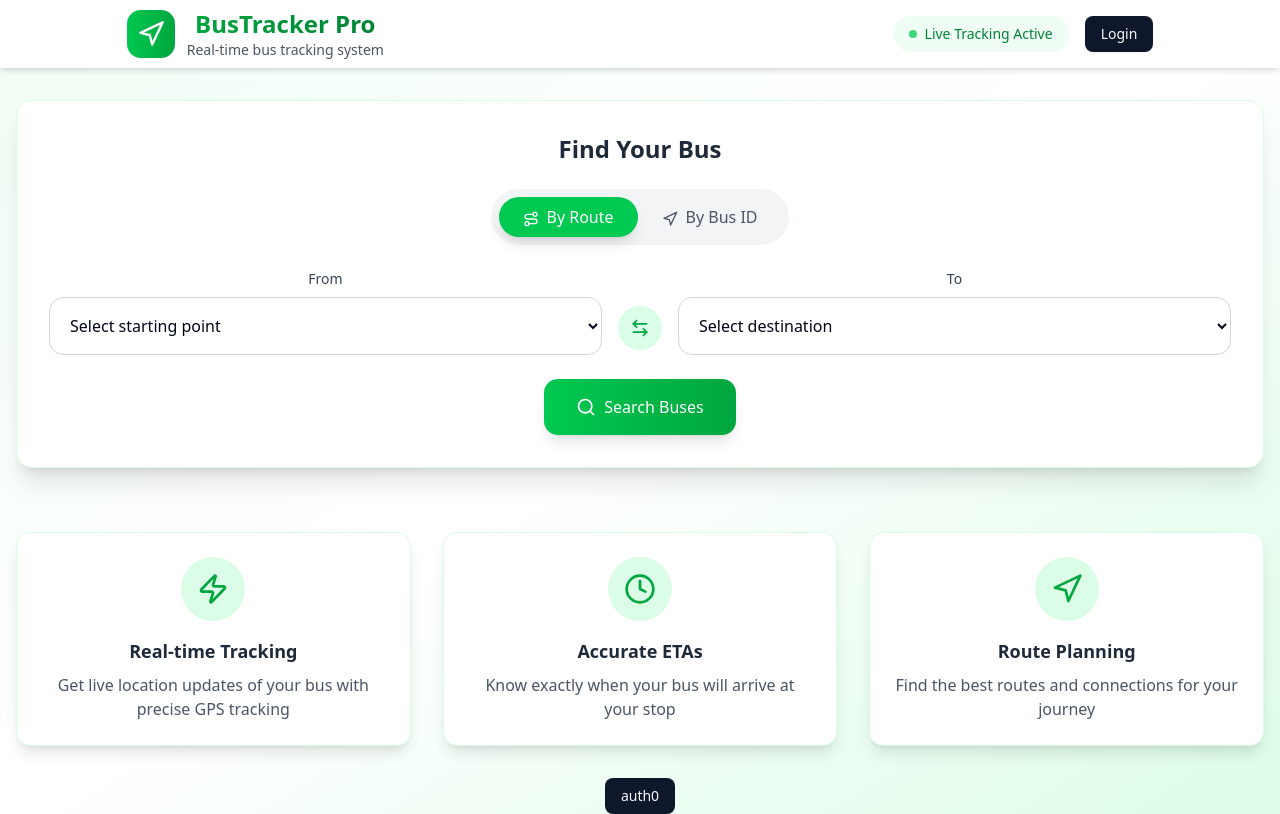
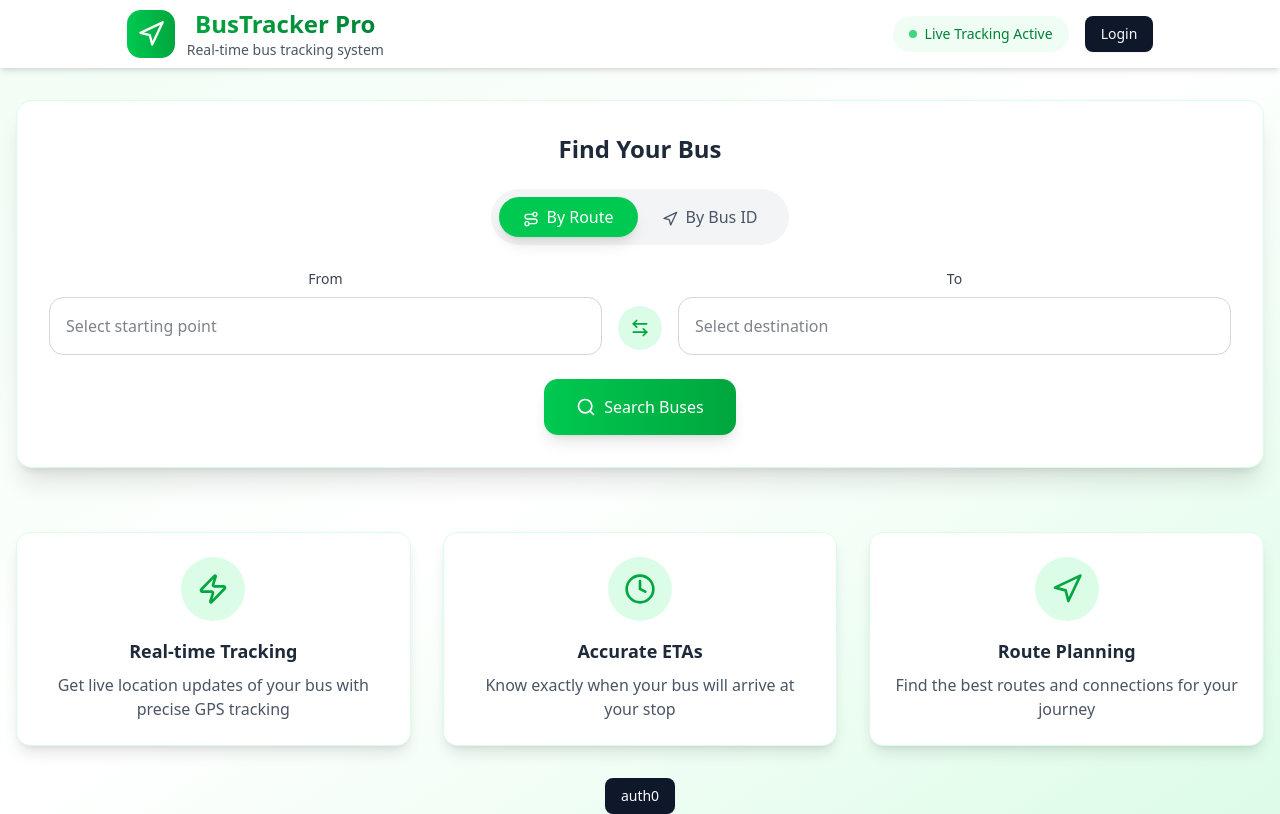
Before and after one commit to santanu-atta03/GPS_Tracker, a React (Vite) app in the folder Frontend/: page / in a window 1280 px wide. Built offline with nearby package versions, Linux system fonts and the light colour scheme.

Commit message:
add search suggestion

```diff
--- a/Frontend/src/App.css
+++ b/Frontend/src/App.css
@@ -1,3 +1,7 @@
+@import url('https://unpkg.com/leaflet@1.9.4/dist/leaflet.css');
+
+
+
 #root {
   max-width: screen;
   margin: 0 auto;
@@ -41,7 +45,6 @@ body{
   padding: 2em;
 }
 
-@import url('https://unpkg.com/leaflet@1.9.4/dist/leaflet.css');
 .read-the-docs {
   color: #888;
 }
--- a/Frontend/src/components/page/Home.jsx
+++ b/Frontend/src/components/page/Home.jsx
@@ -19,6 +19,7 @@ import { useAuth0 } from "@auth0/auth0-react";
 import Navbar from '../shared/Navbar'
 import { getBusLocationByDeviceId } from '../../services/operations/busAPI';
 import { useNavigate } from 'react-router-dom';
+import LocationSearch from '../shared/LocationSearch';
 
 
 
@@ -110,45 +111,7 @@ const Home = ({ onSearch, onBusSelect }) => {
           </div>
 
           {searchType === 'route' ? (
-            <div className="space-y-4">
-              <div className="flex items-center space-x-4">
-                <div className="flex-1">
-                  <label className="block text-sm font-medium text-gray-700 mb-2">From</label>
-                  <select
-                    value={fromLocation}
-                    onChange={(e) => setFromLocation(e.target.value)}
-                    className="w-full p-4 border border-gray-300 rounded-xl focus:ring-2 focus:ring-green-500 focus:border-transparent transition-all"
-                  >
-                    <option value="">Select starting point</option>
-                    {locations.map(loc => (
-                      <option key={loc} value={loc}>{loc}</option>
-                    ))}
-                  </select>
-                </div>
-
-                <button
-                  onClick={swapLocations}
-                  className="mt-8 p-3 bg-green-100 hover:bg-green-200 rounded-full transition-all duration-300 hover:scale-110"
-                  title="Swap locations"
-                >
-                  <ArrowLeftRight className="w-5 h-5 text-green-600" />
-                </button>
-
-                <div className="flex-1">
-                  <label className="block text-sm font-medium text-gray-700 mb-2">To</label>
-                  <select
-                    value={toLocation}
-                    onChange={(e) => setToLocation(e.target.value)}
-                    className="w-full p-4 border border-gray-300 rounded-xl focus:ring-2 focus:ring-green-500 focus:border-transparent transition-all"
-                  >
-                    <option value="">Select destination</option>
-                    {locations.map(loc => (
-                      <option key={loc} value={loc}>{loc}</option>
-                    ))}
-                  </select>
-                </div>
-              </div>
-            </div>
+            <LocationSearch />
           ) : (
             <div className="max-w-md mx-auto">
               <label className="block text-sm font-medium text-gray-700 mb-2">Bus ID</label>
--- /dev/null
+++ b/Frontend/src/components/shared/LocationSearch.jsx
@@ -0,0 +1,110 @@
+import { useState } from "react";
+import { ArrowLeftRight } from "lucide-react";
+export default function LocationSearch() {
+  const [fromLocation, setFromLocation] = useState("");
+  const [toLocation, setToLocation] = useState("");
+  const [fromSuggestions, setFromSuggestions] = useState([]);
+  const [toSuggestions, setToSuggestions] = useState([]);
+
+  // Fetch suggestions from OSM
+  const fetchSuggestions = async (query, setFn) => {
+    if (query.length < 2) return setFn([]);
+    const res = await fetch(`${import.meta.env.VITE_BASE_URL}/search?q=${query}`);
+    const data = await res.json();
+    setFn(data.map((place) => place.display_name));
+  };
+
+  // Handlers
+  const handleFromChange = (val) => {
+    setFromLocation(val);
+    fetchSuggestions(val, setFromSuggestions);
+  };
+
+  const handleToChange = (val) => {
+    setToLocation(val);
+    fetchSuggestions(val, setToSuggestions);
+  };
+
+  const selectFrom = (val) => {
+    setFromLocation(val);
+    setFromSuggestions([]);
+  };
+
+  const selectTo = (val) => {
+    setToLocation(val);
+    setToSuggestions([]);
+  };
+
+  const swapLocations = () => {
+    setFromLocation(toLocation);
+    setToLocation(fromLocation);
+  };
+
+  return (
+    <div className="space-y-4">
+  <div className="flex items-center space-x-4">
+    {/* From */}
+    <div className="flex-1 relative">
+      <label className="block text-sm font-medium text-gray-700 mb-2">From</label>
+      <input
+        type="text"
+        value={fromLocation}
+        onChange={(e) => handleFromChange(e.target.value)}
+        className="w-full p-4 border border-gray-300 rounded-xl focus:ring-2 focus:ring-green-500 focus:border-transparent transition-all"
+        placeholder="Select starting point"
+      />
+      {/* Suggestions dropdown */}
+      {fromSuggestions.length > 0 && (
+        <ul className="absolute z-10 w-full bg-white border border-gray-200 rounded-xl shadow-lg mt-1 max-h-48 overflow-y-auto">
+          {fromSuggestions.map((s, idx) => (
+            <li
+              key={idx}
+              onClick={() => selectFrom(s)}
+              className="p-2 cursor-pointer hover:bg-green-100"
+            >
+              {s}
+            </li>
+          ))}
+        </ul>
+      )}
+    </div>
+
+    {/* Swap Button */}
+    <button
+      onClick={swapLocations}
+      className="mt-8 p-3 bg-green-100 hover:bg-green-200 rounded-full transition-all duration-300 hover:scale-110"
+      title="Swap locations"
+    >
+      <ArrowLeftRight className="w-5 h-5 text-green-600" />
+    </button>
+
+    {/* To */}
+    <div className="flex-1 relative">
+      <label className="block text-sm font-medium text-gray-700 mb-2">To</label>
+      <input
+        type="text"
+        value={toLocation}
+        onChange={(e) => handleToChange(e.target.value)}
+        className="w-full p-4 border border-gray-300 rounded-xl focus:ring-2 focus:ring-green-500 focus:border-transparent transition-all"
+        placeholder="Select destination"
+      />
+      {/* Suggestions dropdown */}
+      {toSuggestions.length > 0 && (
+        <ul className="absolute z-10 w-full bg-white border border-gray-200 rounded-xl shadow-lg mt-1 max-h-48 overflow-y-auto">
+          {toSuggestions.map((s, idx) => (
+            <li
+              key={idx}
+              onClick={() => selectTo(s)}
+              className="p-2 cursor-pointer hover:bg-green-100"
+            >
+              {s}
+            </li>
+          ))}
+        </ul>
+      )}
+    </div>
+  </div>
+</div>
+
+  );
+}
```
Also changed, not shown: 1 other file (tests, documents, lock files or other folders).
